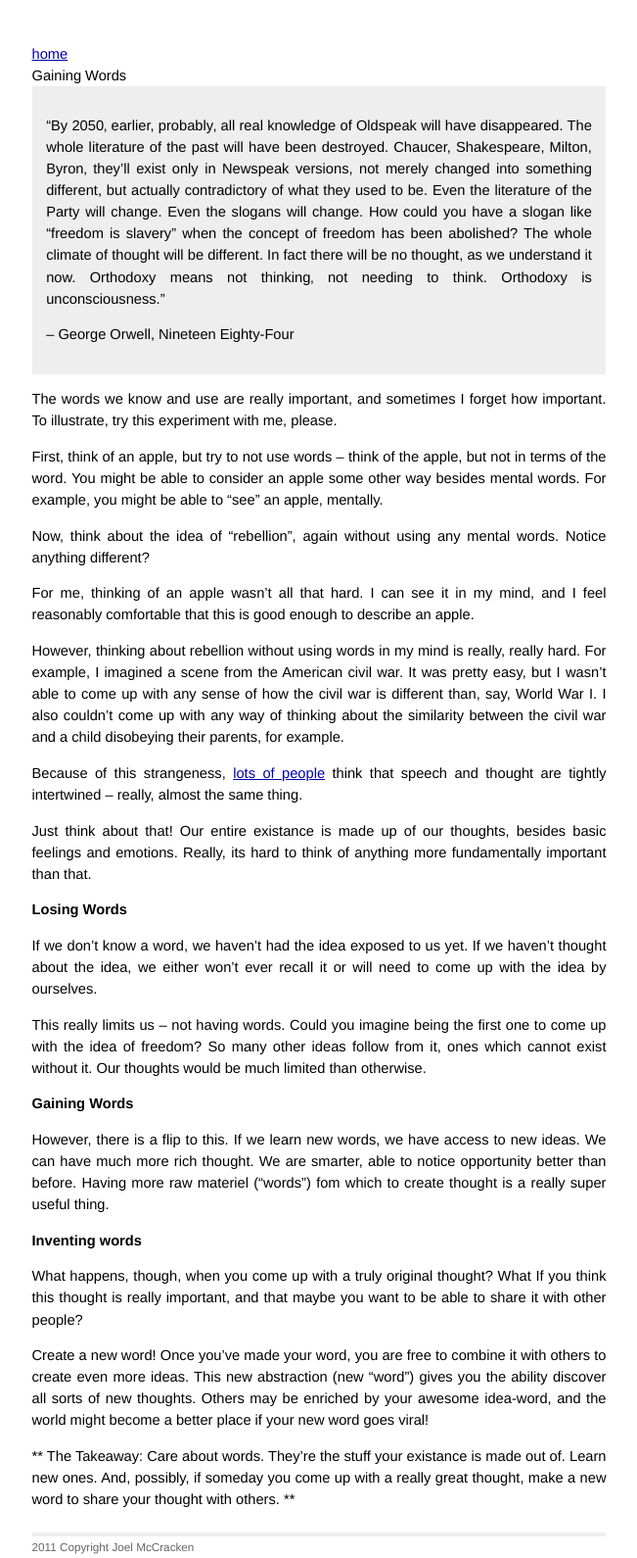
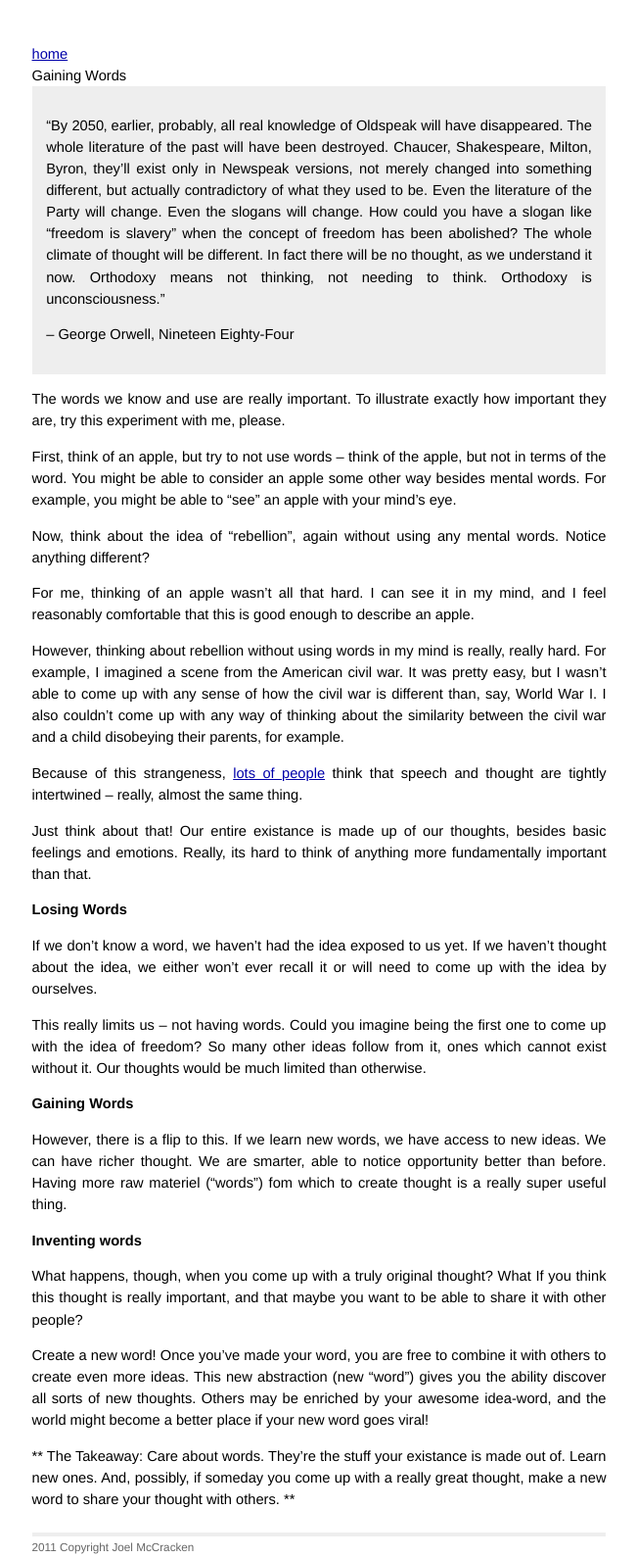
Before and after one commit to joelmccracken/joelmccracken.github.com, a Jekyll site: the page built from content/gaining-words.markdown, in a window 1280 px wide. Shown: the whole page at 98% size, without its empty margins (314-965 px from the left). Built offline with Jekyll 4.4.1, drawn with Linux system fonts in a browser that asks for light colours; Markdown is read by kramdown in place of the engine named in the settings.

Commit message:
slightly modified gaining words, updated the layouts

```diff
--- a/_layouts/post.html
+++ b/_layouts/post.html
@@ -3,7 +3,7 @@
 ---
 
 
-
+<a href="/">home</a>
 <div class="post">
 {{ content }}
 </div>
--- a/content/gaining-words.markdown
+++ b/content/gaining-words.markdown
@@ -15,13 +15,14 @@
 >
 > -- George Orwell, Nineteen Eighty-Four
 
-The words we know and use are really important, and sometimes I forget
-how important. To illustrate, try this experiment with me, please.
+The words we know and use are really important.
+To illustrate exactly how important they are, try
+this experiment with me, please.
 
 First, think of an apple, but try to not use words -- think of the
 apple, but not in terms of the word. You might be able to consider an
 apple some other way besides mental words. For example,  you might be
-able to "see" an apple, mentally.
+able to "see" an apple with your mind's eye.
 
 Now, think about the idea of "rebellion", again without using any mental
 words. Notice anything different?
@@ -58,7 +59,7 @@
 ## Gaining Words
 
 However, there is a flip to this. If we learn new words, we have
-access to new ideas. We can have much more rich thought. We are
+access to new ideas. We can have richer thought. We are
 smarter, able to notice opportunity better than before. Having more
 raw materiel ("words") fom which to create thought is a really super
 useful thing.
```
Also changed, not shown: _posts/2011-02-03-gaining-words.markdown (added, +11 -0 lines), index.html (+6 -5 lines).
